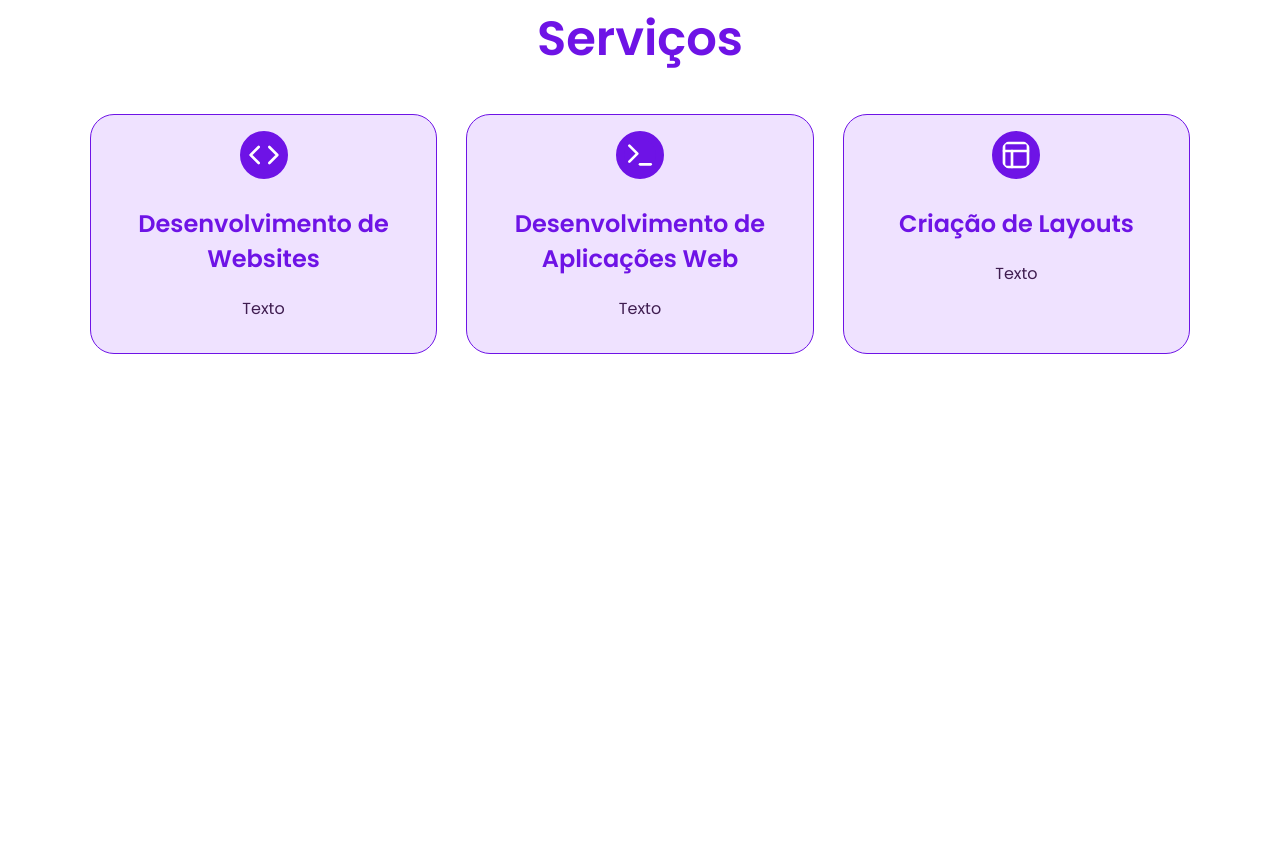
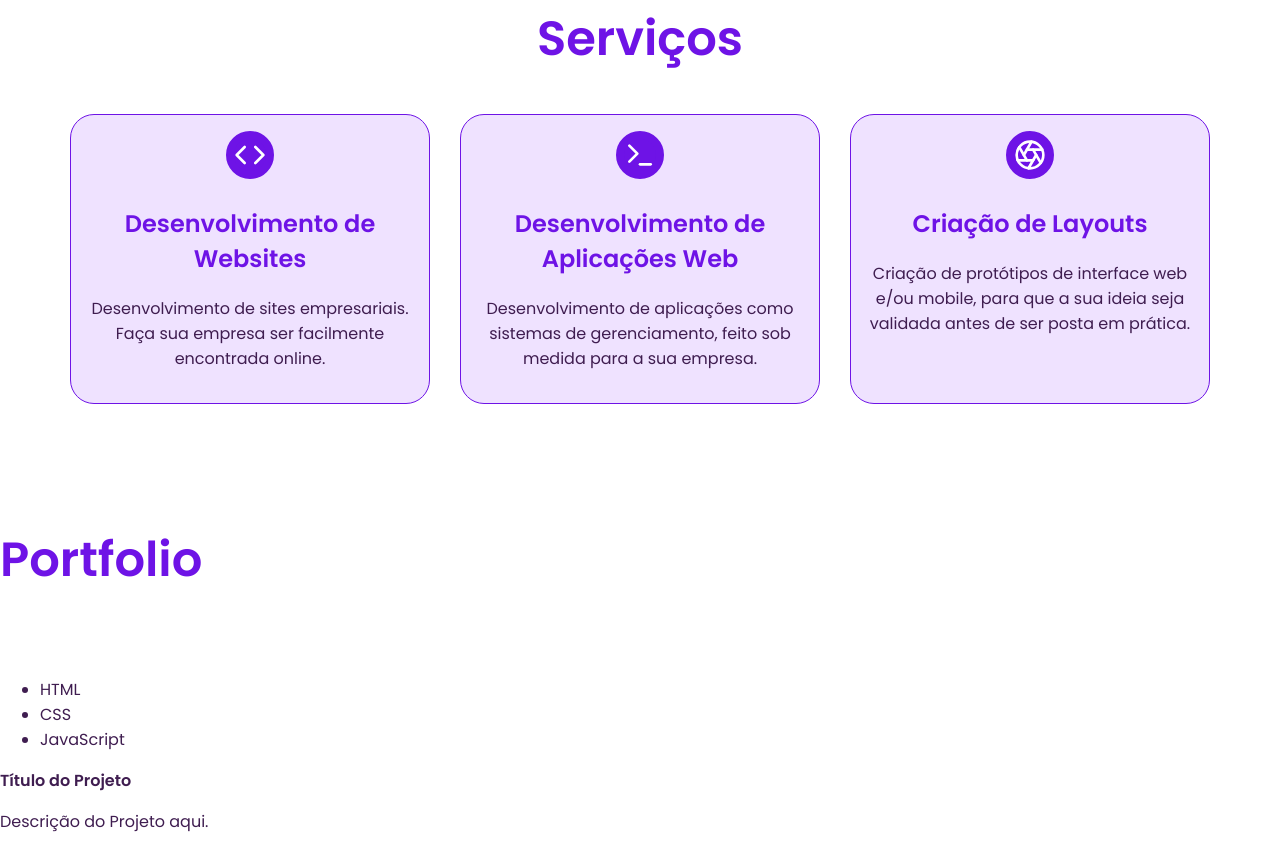
Before and after one commit to marianapalhano/portfolio, a plain HTML site: page index.html in a window 1280 px wide. Shown: the part 1538-2388 px from the top of the page. Before the commit the page ends 1972 px from the top, so only its background shows below. Drawn offline with nearby package versions, Linux system fonts and the light colour scheme.

Commit message:
Added portfolio section, unfinished

```diff
--- a/index.html
+++ b/index.html
@@ -20,9 +20,9 @@
     </header>
     <nav>
         <img src="./assets/logo.png" alt="Mariana Palhano">
-        <a href="#"><i data-feather="user"></i>Sobre mim</a>
-        <a href="#"><i data-feather="briefcase"></i>Serviços</a>
-        <a href="#"><i data-feather="image"></i>Portfolio</a>
+        <a href="#sobremim"><i data-feather="user"></i>Sobre mim</a>
+        <a href="#servicos"><i data-feather="briefcase"></i>Serviços</a>
+        <a href="#portfolio"><i data-feather="image"></i>Portfolio</a>
         <a href="#"><i data-feather="list"></i>Currículo</a>
         <a href="#"><i data-feather="send"></i>Contato</a>
     </nav>
@@ -51,22 +51,39 @@
             <div class="servico">
                 <i data-feather="code"></i>
                 <h2>Desenvolvimento de Websites</h2>
-                <p>Texto</p>
+                <p>Desenvolvimento de sites empresariais. Faça sua empresa ser facilmente encontrada online.</p>
             </div>
             <div class="servico">
                 <i data-feather="terminal"></i>
                 <h2>Desenvolvimento de Aplicações Web</h2>
-                <p>Texto</p>
+                <p>Desenvolvimento de aplicações como sistemas de gerenciamento, feito sob medida para a sua empresa.</p>
             </div>
             <div class="servico">
-                <i data-feather="layout"></i>
+                <i data-feather="aperture"></i>
                 <h2>Criação de Layouts</h2>
-                <p>Texto</p>
+                <p>Criação de protótipos de interface web e/ou mobile, para que a sua ideia seja validada antes de ser posta em prática.</p>
+            </div>
+        </div>
+    </section>
+    <section id="portfolio">
+        <h1>Portfolio</h1>
+        <div class="portfolio-container">
+            <div class="portfolio-item">
+                <img src="" alt="">
+                <div class="technologies">
+                    <ul>
+                        <li>HTML</li>
+                        <li>CSS</li>
+                        <li>JavaScript</li>
+                    </ul>
+                </div>
+                <p><strong>Título do Projeto</strong></p>
+                <p>Descrição do Projeto aqui.</p>
             </div>
         </div>
     </section>
     <script>
         feather.replace()
-      </script>
+    </script>
 </body>
 </html>
```
